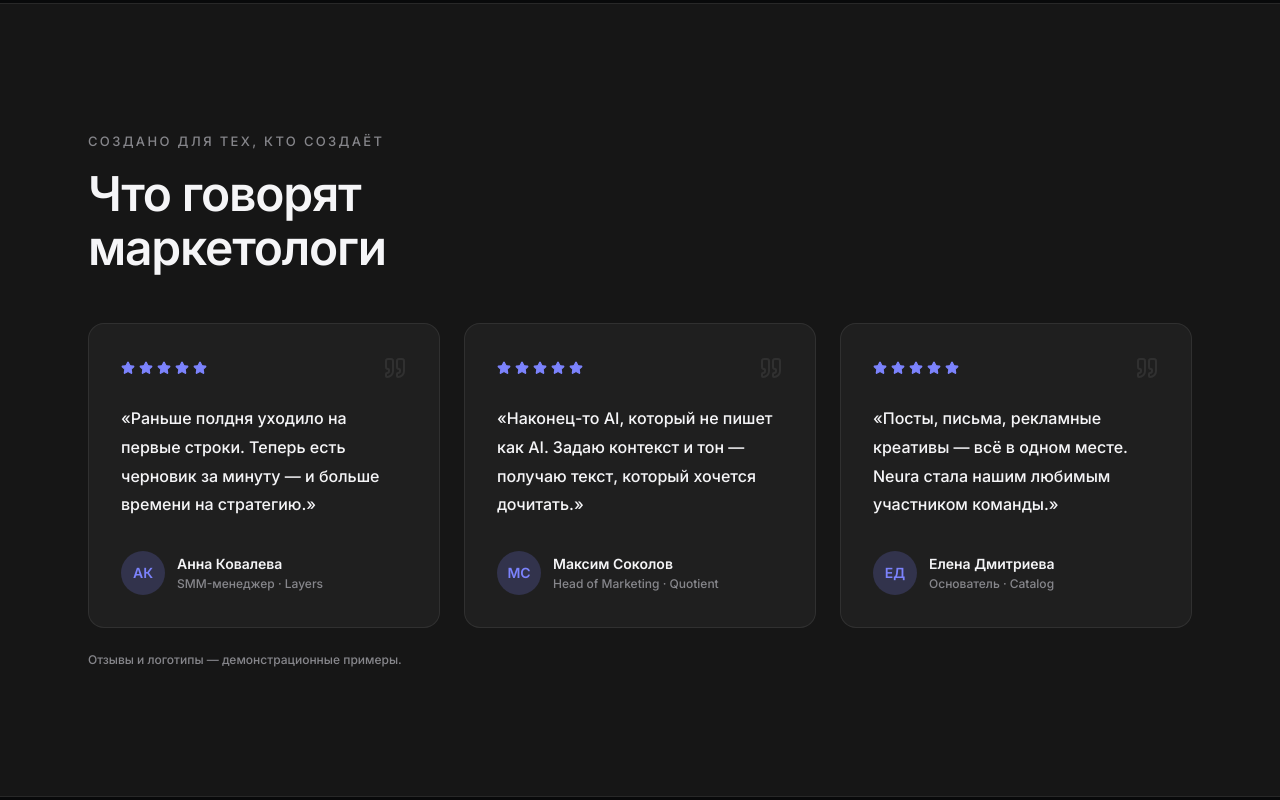
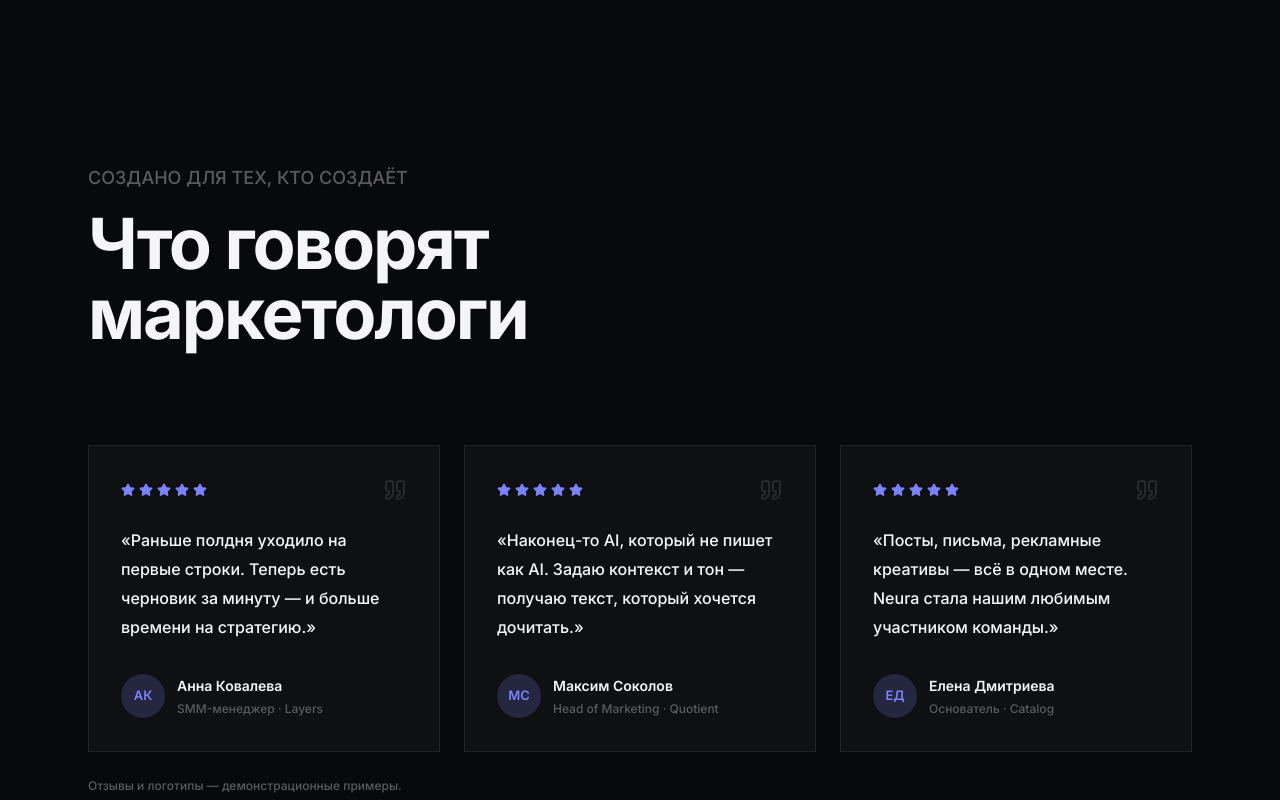
Before and after one commit to saintnewx/Neura, a React (Vite) app: page / in a window 1280 px wide. Shown: the part 4860-5660 px from the top of the page. Built offline with nearby package versions, Linux system fonts and the light colour scheme; no server answers.

Commit message:
Update Testimonials.tsx

```diff
--- a/src/components/Testimonials.tsx
+++ b/src/components/Testimonials.tsx
@@ -24,29 +24,34 @@ const testimonials = [
   },
 ];
 
-// Sample social proof is explicitly identified in this demo project.
 export default function Testimonials() {
   return (
-    <section
-      id="testimonials"
-      className="section-space border-y border-border bg-bg-elevated"
-    >
-      <div className="container-page">
-        <div className="reveal mb-12">
-          <p className="eyebrow mb-4">Создано для тех, кто создаёт</p>
-          <h2>
-            Что говорят
-            <br className="hidden sm:block" /> маркетологи
+    <section id="testimonials" className="relative py-24 md:py-40">
+      <div className="max-w-6xl mx-auto px-6">
+        <div className="max-w-3xl mb-16 md:mb-24">
+          <p className="text-label uppercase text-text-tertiary mb-4">
+            Создано для тех, кто создаёт
+          </p>
+          <h2
+            className="text-text-primary font-bold"
+            style={{
+              fontSize: "clamp(36px, 5.5vw, 80px)",
+              lineHeight: 1,
+              letterSpacing: "-0.03em",
+            }}
+          >
+            Что говорят маркетологи
           </h2>
         </div>
-        <div className="grid gap-6 md:grid-cols-3">
+
+        <div className="grid grid-cols-1 md:grid-cols-3 gap-6">
           {testimonials.map((item) => (
             <figure
               key={item.name}
-              className="card card-interactive reveal m-0 flex flex-col"
+              className="rounded-panel bg-white/[0.03] border border-white/[0.08] p-8 flex flex-col transition-colors duration-200 hover:bg-white/[0.05] hover:border-white/[0.14] m-0"
             >
-              <div className="mb-6 flex items-center justify-between">
-                <div aria-label="5 из 5" className="flex gap-1 text-accent">
+              <div className="flex items-center justify-between mb-6">
+                <div className="flex gap-1 text-accent" aria-label="5 из 5">
                   {Array.from({ length: 5 }, (_, index) => (
                     <Star
                       key={index}
@@ -56,24 +61,46 @@ export default function Testimonials() {
                     />
                   ))}
                 </div>
-                <Quote size={24} className="text-line" />
+                <Quote size={24} className="text-white/10" />
               </div>
-              <blockquote className="mb-8 flex-1 text-base leading-[1.8]">
+
+              <blockquote
+                className="text-text-primary flex-1 mb-8"
+                style={{ fontSize: "16px", lineHeight: 1.8 }}
+              >
                 «{item.quote}»
               </blockquote>
+
               <figcaption className="flex items-center gap-3">
-                <span className="flex h-11 w-11 shrink-0 items-center justify-center rounded-full bg-accent/20 text-sm font-semibold text-accent">
+                <span
+                  className="flex h-11 w-11 shrink-0 items-center justify-center rounded-full bg-accent/20 text-accent font-semibold"
+                  style={{ fontSize: "13px" }}
+                >
                   {item.initials}
                 </span>
                 <div>
-                  <p className="text-sm font-semibold">{item.name}</p>
-                  <p className="mt-0.5 text-xs text-muted">{item.role}</p>
+                  <p
+                    className="text-text-primary font-semibold"
+                    style={{ fontSize: "14px" }}
+                  >
+                    {item.name}
+                  </p>
+                  <p
+                    className="text-text-tertiary mt-0.5"
+                    style={{ fontSize: "12px" }}
+                  >
+                    {item.role}
+                  </p>
                 </div>
               </figcaption>
             </figure>
           ))}
         </div>
-        <p className="mt-6 text-xs text-muted">
+
+        <p
+          className="mt-6 text-text-tertiary"
+          style={{ fontSize: "12px" }}
+        >
           Отзывы и логотипы — демонстрационные примеры.
         </p>
       </div>
```
